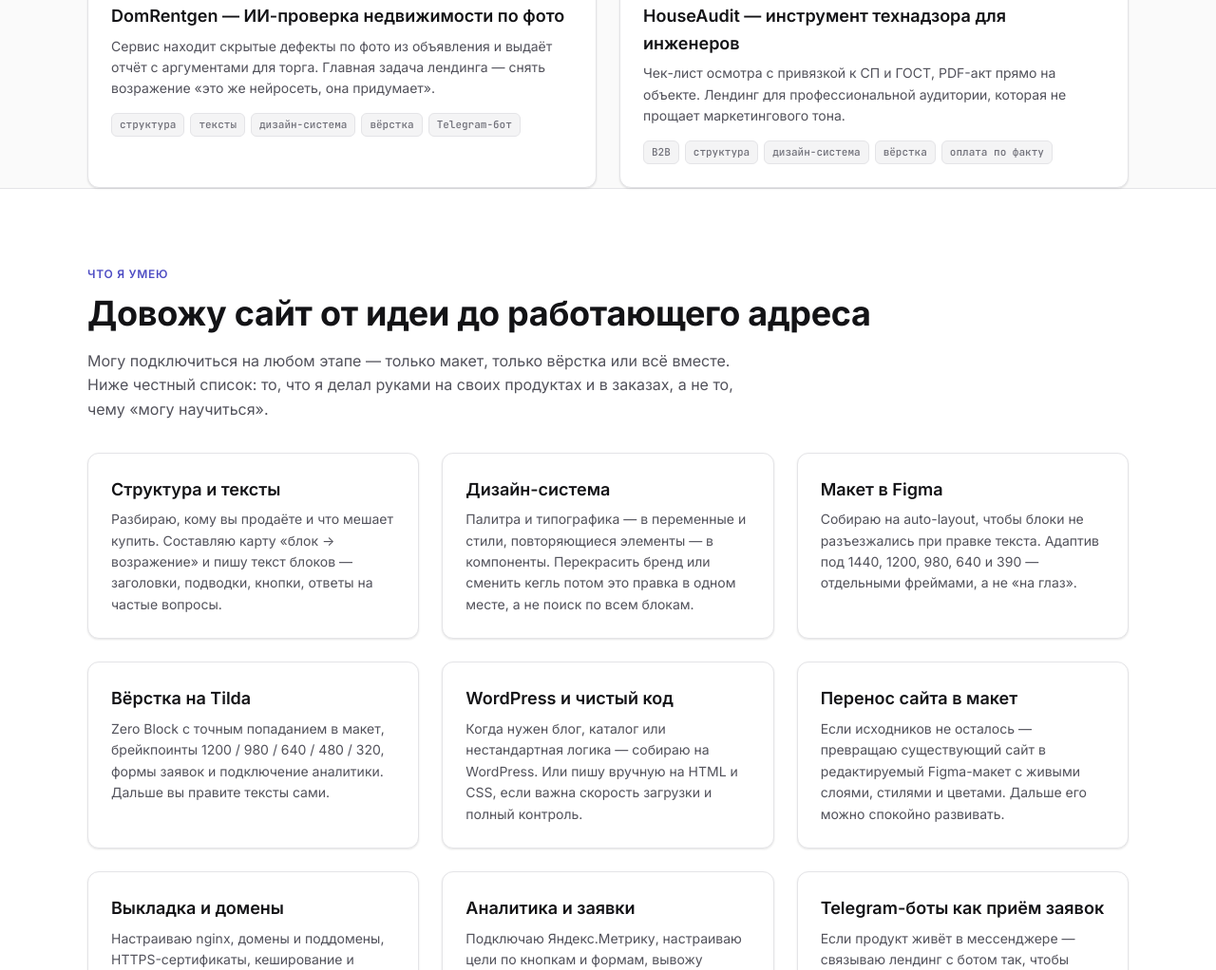
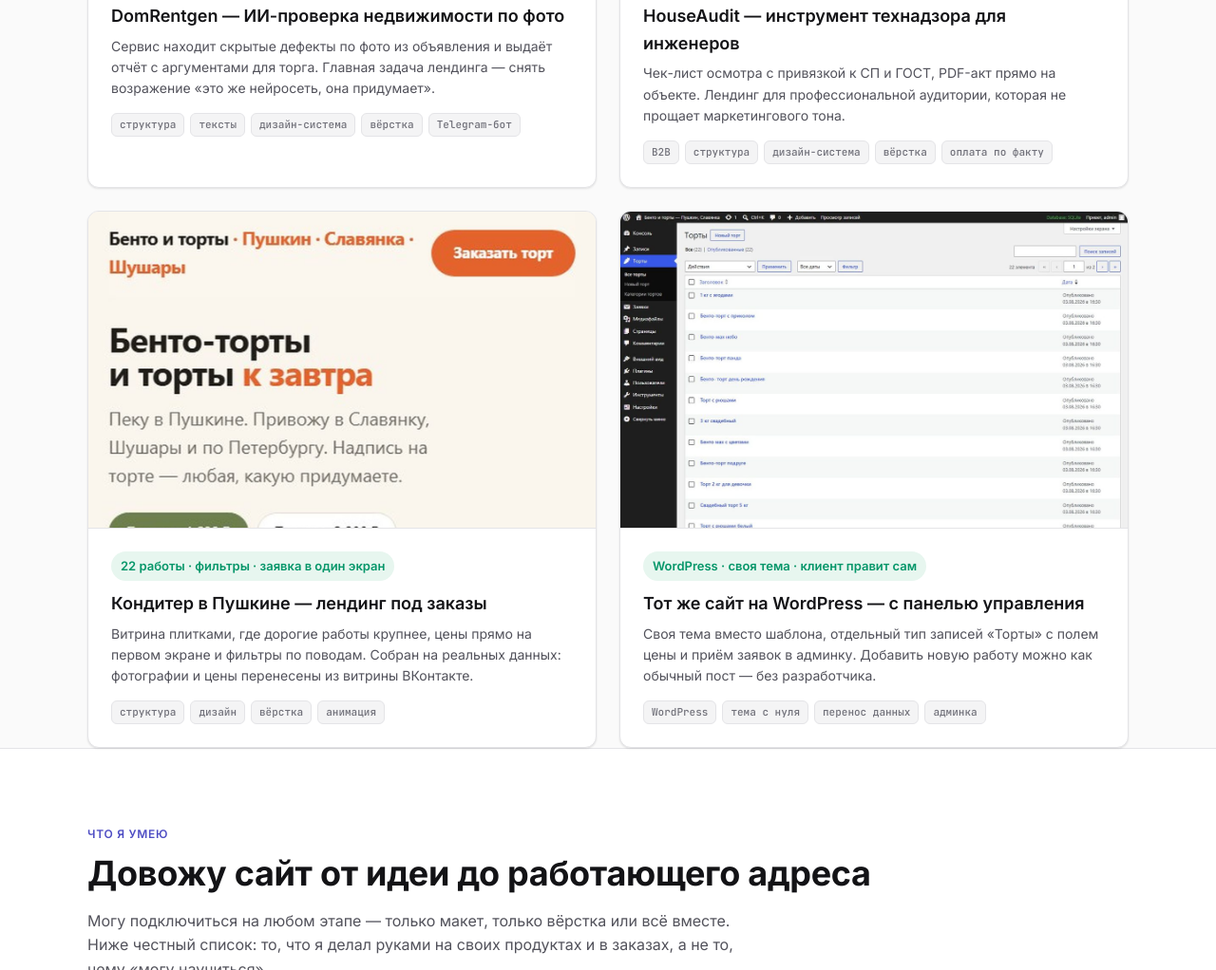
Before and after one commit to aleksandrpolyvyannyy-oss/portfolio, a plain HTML site: page index.html in a window 1280 px wide. Shown: the part 1312-2334 px from the top of the page at 95% size. Drawn offline with Linux system fonts and the light colour scheme.

Commit message:
Портфолио: добавлены кейсы лендинга и WordPress

```diff
--- a/index.html
+++ b/index.html
@@ -70,6 +70,26 @@
         <div class="tags"><span class="tag">B2B</span><span class="tag">структура</span><span class="tag">дизайн-система</span><span class="tag">вёрстка</span><span class="tag">оплата по факту</span></div>
       </div>
     </a>
+    <a class="card case" href="bento/">
+      <div class="shot"><img src="assets/prev-bento.jpg" alt="Лендинг кондитера: витрина работ с ценами" loading="lazy"></div>
+      <div class="card-pad">
+        <span class="result">22 работы · фильтры · заявка в один экран</span>
+        <h3>Кондитер в Пушкине — лендинг под заказы</h3>
+        <p>Витрина плитками, где дорогие работы крупнее, цены прямо на первом экране и фильтры по поводам. Собран на реальных данных: фотографии и цены перенесены из витрины ВКонтакте.</p>
+        <div class="tags"><span class="tag">структура</span><span class="tag">дизайн</span><span class="tag">вёрстка</span><span class="tag">анимация</span></div>
+      </div>
+    </a>
+
+    <a class="card case" href="wp-case/">
+      <div class="shot"><img src="assets/prev-wp.jpg" alt="Админка WordPress: раздел «Торты»" loading="lazy"></div>
+      <div class="card-pad">
+        <span class="result">WordPress · своя тема · клиент правит сам</span>
+        <h3>Тот же сайт на WordPress — с панелью управления</h3>
+        <p>Своя тема вместо шаблона, отдельный тип записей «Торты» с полем цены и приём заявок в админку. Добавить новую работу можно как обычный пост — без разработчика.</p>
+        <div class="tags"><span class="tag">WordPress</span><span class="tag">тема с нуля</span><span class="tag">перенос данных</span><span class="tag">админка</span></div>
+      </div>
+    </a>
+
   </div>
 
 </section>
```
Also changed, not shown: assets/prev-bento.jpg (added), assets/prev-wp.jpg (added).
